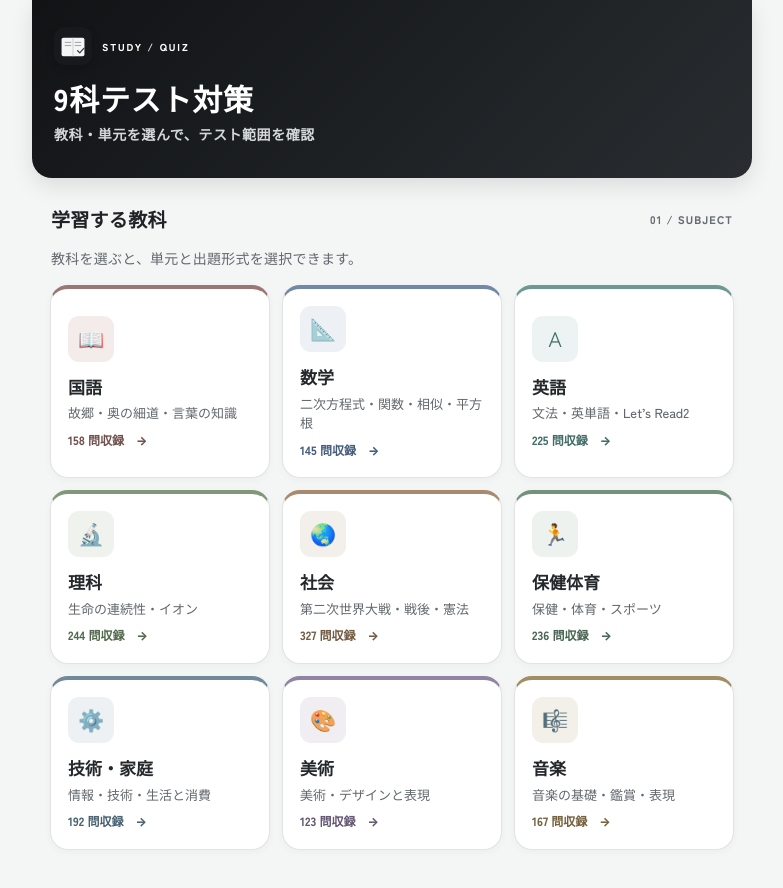
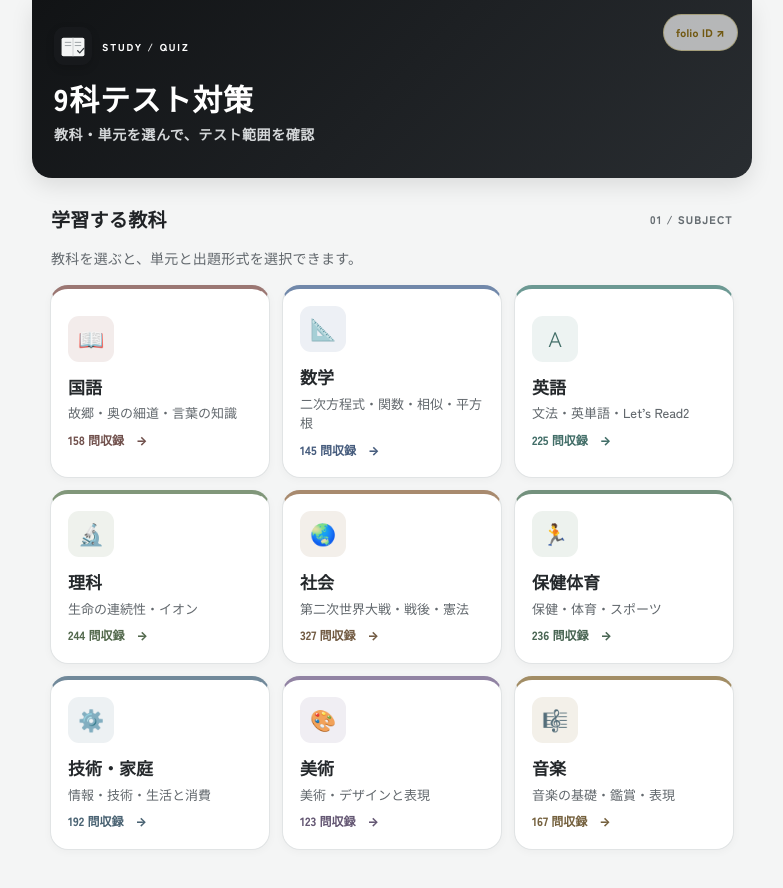
Before and after one commit to u5kq/subject_quiz, a plain HTML site: page index.html in a window 1280 px wide. Shown: the whole page, without its empty margins (248-1031 px from the left). Drawn offline with Linux system fonts and the light colour scheme.

Commit message:
Add folio ID login entry UI

```diff
--- a/index.html
+++ b/index.html
@@ -255,7 +255,7 @@ button:focus-visible,input:focus-visible{outline:3px solid #777f84!important;out
 </style></head>
 <body>
 <div class="app">
-<header><div class="brand"><img class="brand-icon" src="icon.svg" alt="">STUDY / QUIZ</div><h1>9科テスト対策</h1><p>教科・単元を選んで、テスト範囲を確認</p></header>
+<header><a href="https://u5kq.github.io/folio.jp/account.html" style="position:absolute;right:14px;top:14px;z-index:3;padding:8px 12px;border:1px solid #8a791f66;border-radius:999px;color:#715811;background:#ffffffaa;text-decoration:none;font-size:11px;font-weight:800">folio ID ↗</a><div class="brand"><img class="brand-icon" src="icon.svg" alt="">STUDY / QUIZ</div><h1>9科テスト対策</h1><p>教科・単元を選んで、テスト範囲を確認</p></header>
 <main id="home" aria-label="教科選択">
  <div class="section-head"><h2>学習する教科</h2><small>01 / SUBJECT</small></div>
  <p class="muted home-lead">教科を選ぶと、単元と出題形式を選択できます。</p>
```
